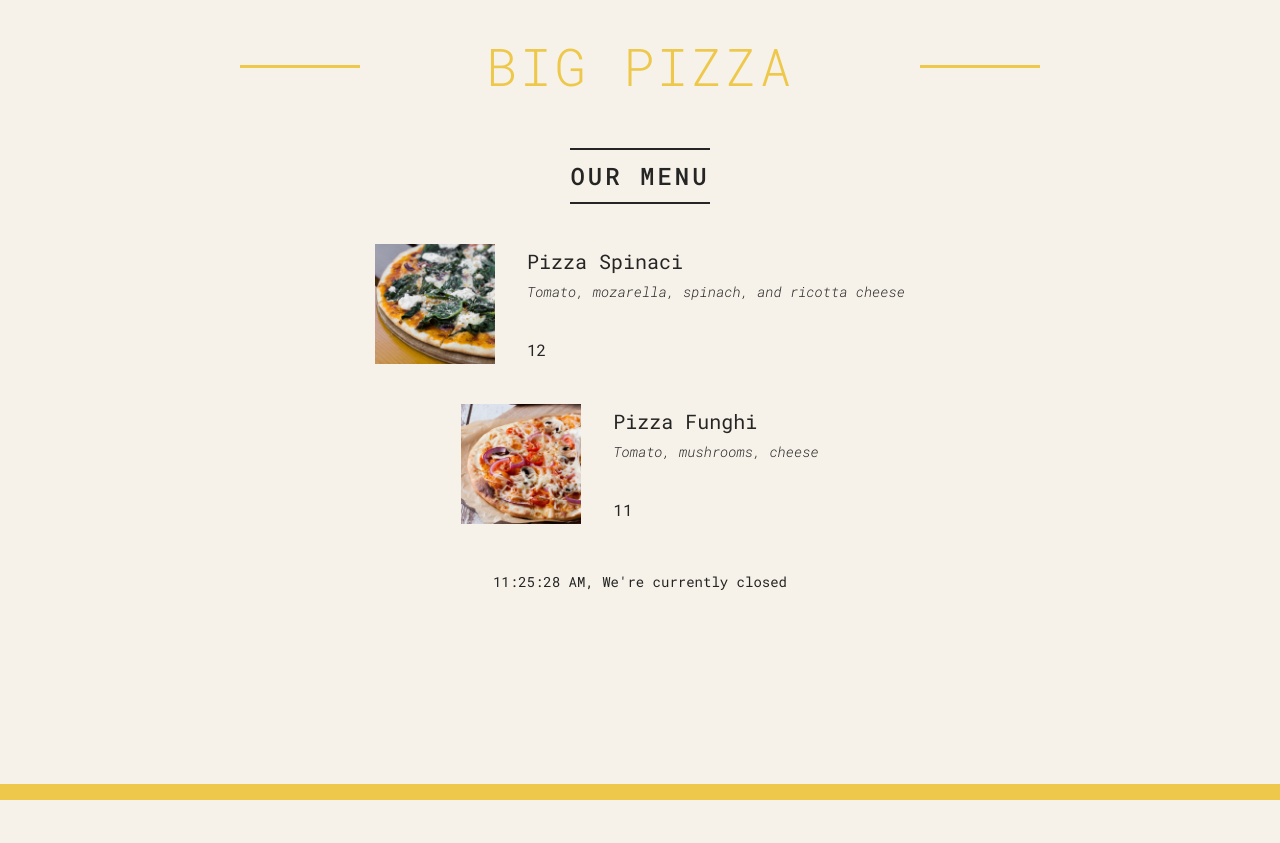
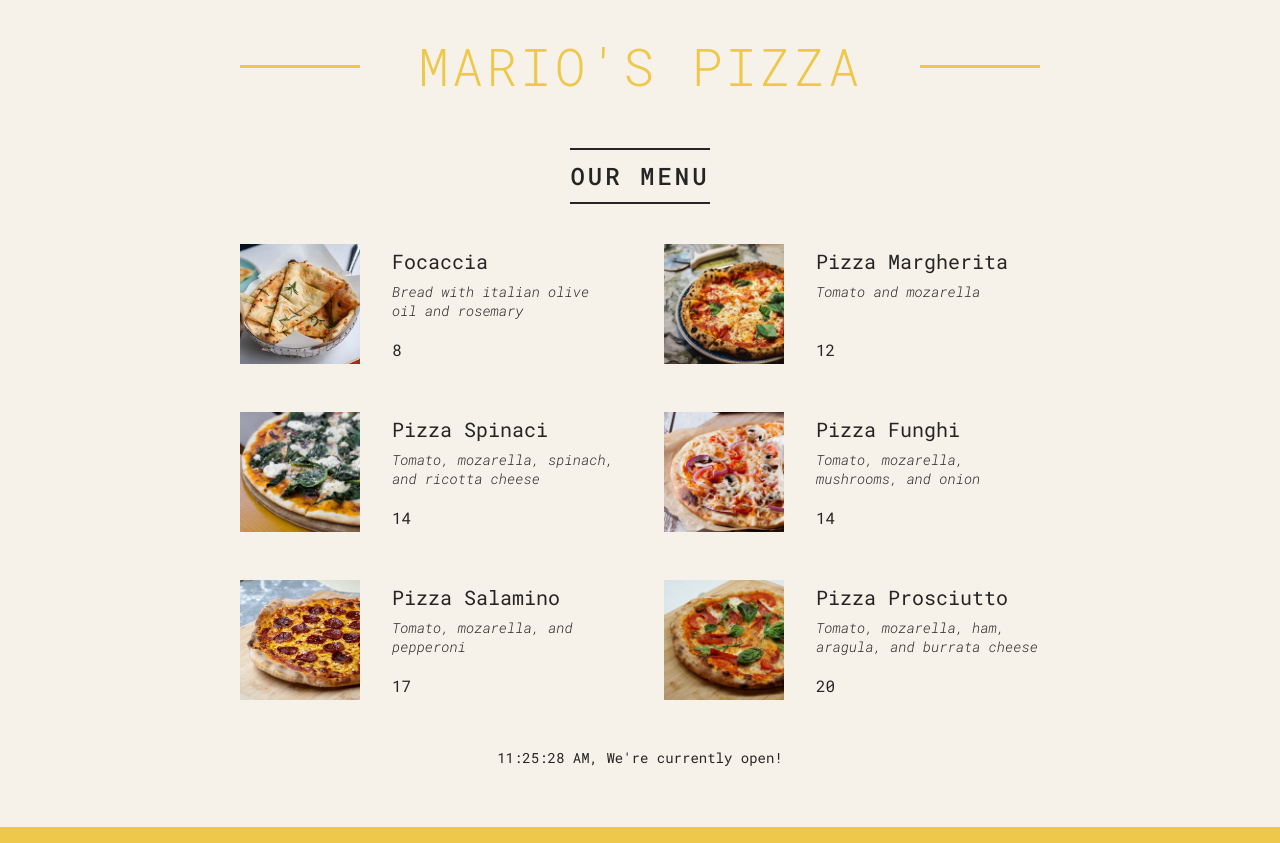
Before and after one commit to miguelr215/react-pizza-menu, a React (Create React App) app: page / in a window 1280 px wide. Before the commit the page ends 800 px from the top, so only its background shows below. Built offline with nearby package versions, Linux system fonts and the light colour scheme.

Commit message:
list rendered

```diff
--- a/src/App.js
+++ b/src/App.js
@@ -1,5 +1,4 @@
 import './App.css';
-import { ReactDOM } from 'react';
 import './index.css';
 
 const pizzaData = [
@@ -60,7 +59,7 @@ function App() {
 function Header() {
   return (
     <header className="header">
-      <h1>Big Pizza</h1>
+      <h1>Mario&apos;s Pizza</h1>
     </header>
   );
 }
@@ -69,38 +68,31 @@ function Menu() {
   return (
     <main className="menu">
       <h2>Our Menu</h2>
-      <Pizza
-        title="Pizza Spinaci"
-        ingredients="Tomato, mozarella, spinach, and ricotta cheese"
-        imgUrl="pizzas/spinaci.jpg"
-        price={10}
-      />
-      <Pizza
-        title="Pizza Funghi"
-        ingredients="Tomato, mushrooms, cheese"
-        imgUrl="pizzas/funghi.jpg"
-        price={9}
-      />
+      <ul className="pizzas">
+        {pizzaData.map((pizza) => (
+          <Pizza pizzaObj={pizza} key={pizza.name} />
+        ))}
+      </ul>
     </main>
   );
 }
 
 function Pizza(props) {
   return (
-    <div className="pizza">
-      <img src={props.imgUrl} alt={props.title} />
+    <li className="pizza">
+      <img src={props.pizzaObj.photoName} alt={props.pizzaObj.name} />
       <div>
-        <h3>{props.title}</h3>
-        <p>{props.ingredients}</p>
-        <span>{props.price + 2}</span>
+        <h3>{props.pizzaObj.name}</h3>
+        <p>{props.pizzaObj.ingredients}</p>
+        <span>{props.pizzaObj.price + 2}</span>
       </div>
-    </div>
+    </li>
   );
 }
 
 function Footer() {
   const hour = new Date().getHours();
-  const openHour = 12;
+  const openHour = 11;
   const closeHour = 22;
   const isOpen = hour >= openHour && hour <= closeHour;
 
```
